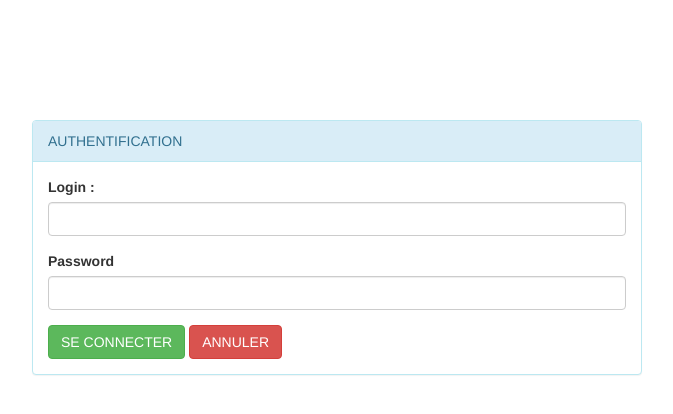
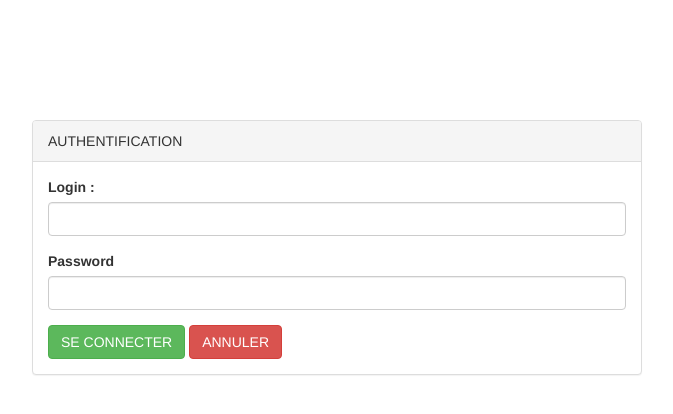
Before and after one commit to valdesjoel/esgisoutilappweb, a PHP site: page / in a window 1280 px wide. Shown: the top 414 px of the page, without its empty margins (303-976 px from the left). Run offline with PHP 8.4, Linux system fonts and the light colour scheme.

Commit message:
modification du panel info en panel default dans index

```diff
--- a/index.php
+++ b/index.php
@@ -10,7 +10,7 @@
 </head>
 <body>
 	<div class="container col-md-6 col-xs-12 col-md-offset-3 espaceur">
-		<div class="panel panel-info">
+		<div class="panel panel-default">
 			<div class="panel-heading">
 				AUTHENTIFICATION
 			</div>
```
